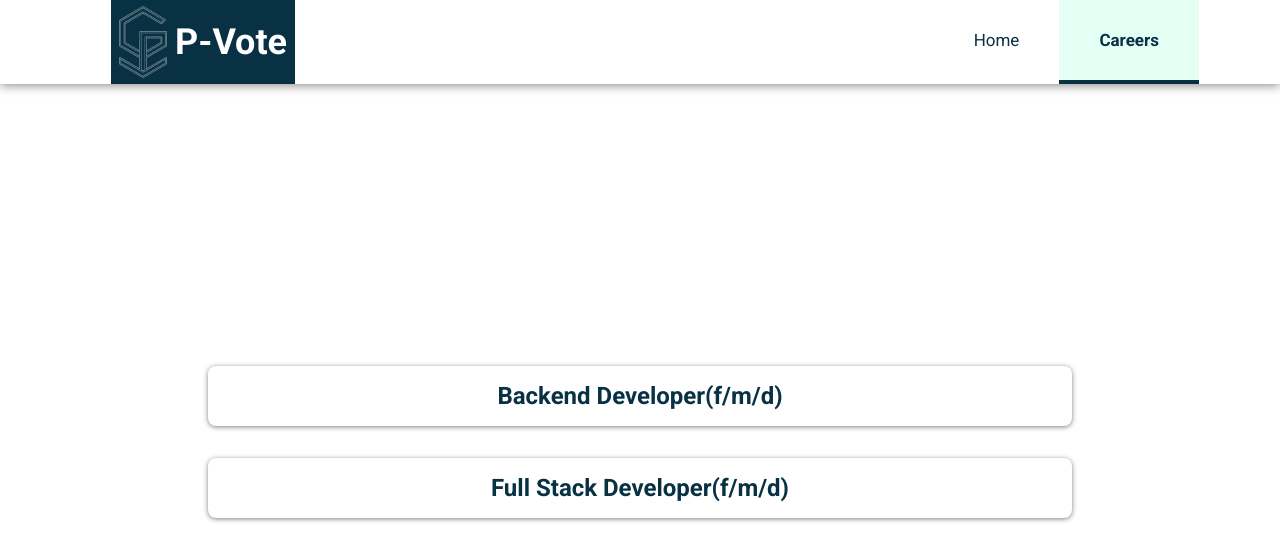
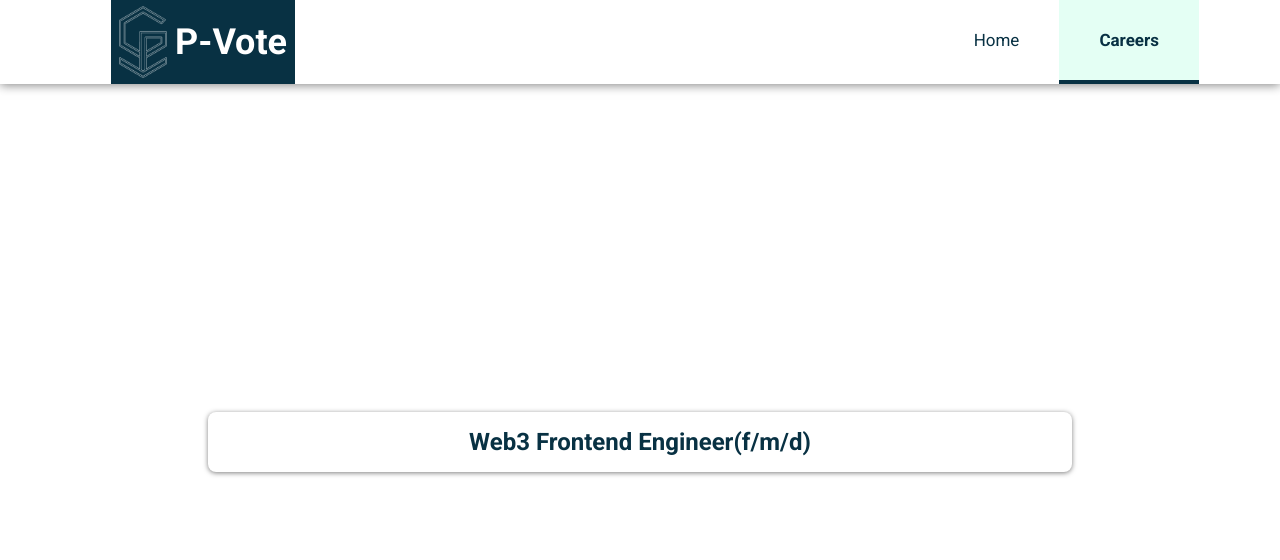
Before and after one commit to gordon-larry/company-dashboard, a React (Vite) app: page /careers in a window 1280 px wide. Shown: the top 560 px of the page. Built offline with nearby package versions, Linux system fonts and the light colour scheme.

Commit message:
fix:change career path

```diff
--- a/src/pages/Career/view/index.tsx
+++ b/src/pages/Career/view/index.tsx
@@ -4,8 +4,11 @@ export const CareerView: React.FC = () => {
   return (
     <CareerWrapper>
       <CareerList>
-        <CareerItem to={""}>Backend Developer(f/m/d)</CareerItem>
-        <CareerItem to={""}>Full Stack Developer(f/m/d)</CareerItem>
+        <CareerItem
+          to={"https://wellfound.com/jobs/3132718-web3-frontend-developer"}
+        >
+          Web3 Frontend Engineer(f/m/d)
+        </CareerItem>
       </CareerList>
     </CareerWrapper>
   );
```
